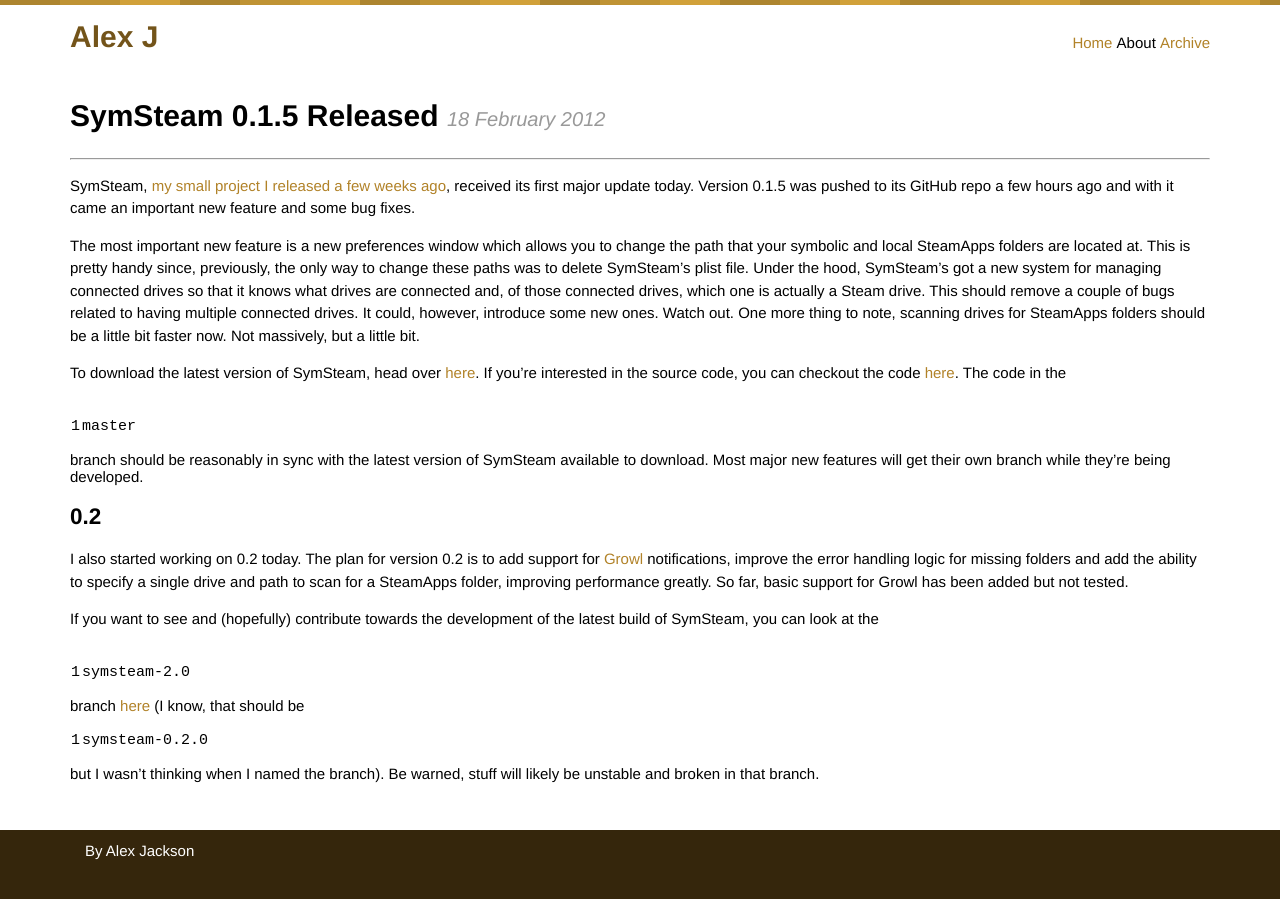
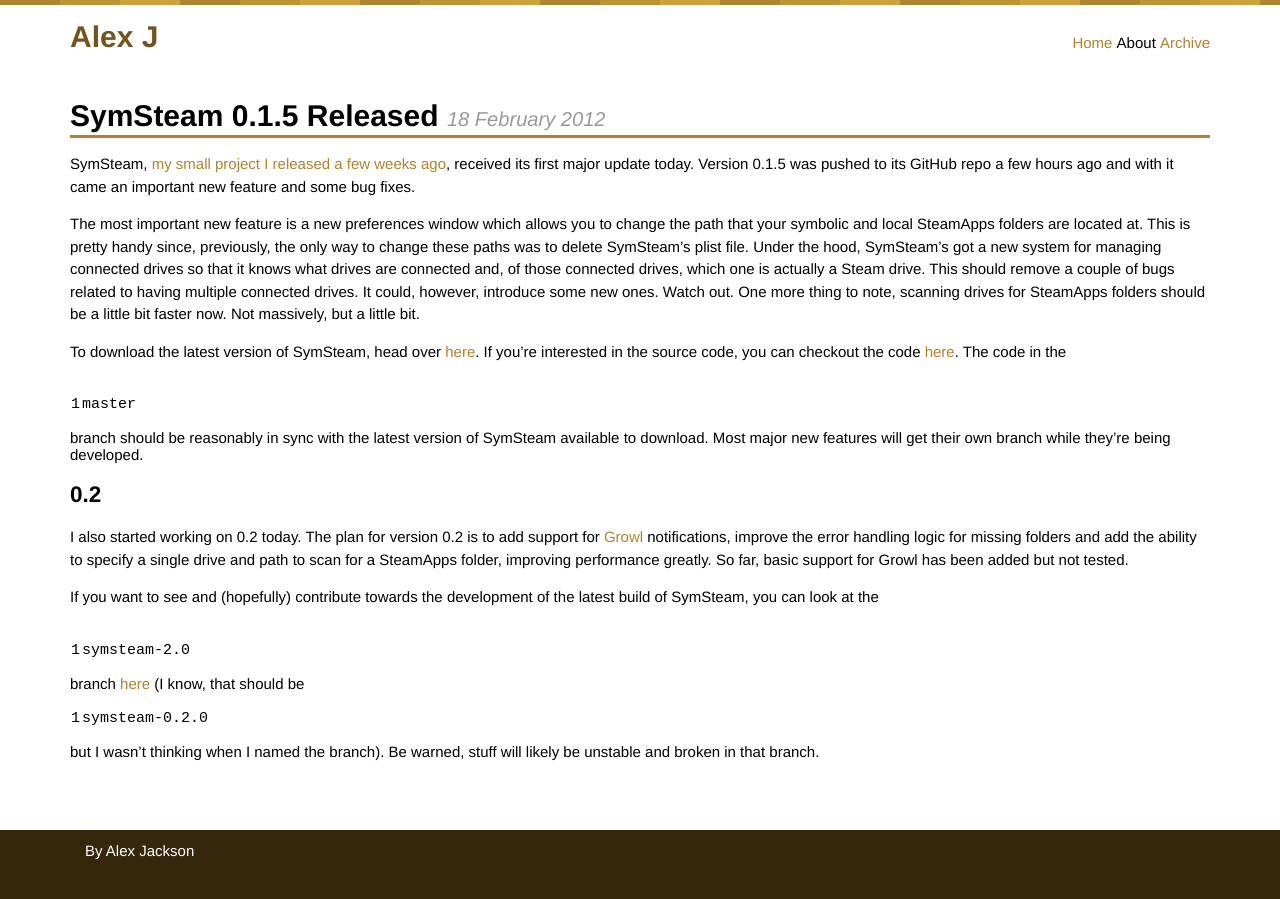
Before and after one commit to alexjohnj/alexjohnj, a Jekyll site: the page built from _posts/2012/02/2012-02-18-symsteam-0-1-5-released.markdown, in a window 1280 px wide. Built offline with Jekyll 4.4.1, drawn with Linux system fonts in a browser that asks for light colours; Markdown is read by kramdown in place of the engine named in the settings.

Commit message:
New design for post header separation.

```diff
--- a/_layouts/post.html
+++ b/_layouts/post.html
@@ -2,6 +2,7 @@
 layout: default
 ---
 
-<h1>{{ page.title }} <small>{{ page.date | date_to_long_string }}</small></h1>
-<hr>
+<div id="post-header-container">
+	<h1>{{ page.title }} <small>{{ page.date | date_to_long_string }}</small></h1>
+</div>
 {{ content }}
--- a/assets/styles/css/styles.css
+++ b/assets/styles/css/styles.css
@@ -433,15 +433,6 @@
     margin: 0;
     padding-top: 10px;
     padding-left: 1em; }
-  footer nav {
-    visibility: hidden;
-    display: none; }
-  @media handheld, only screen and (max-width: 320px) {
-    footer {
-      height: auto; }
-      footer nav {
-        visibility: visible;
-        display: block; } }
 
 .site-header {
   float: left; }
@@ -457,6 +448,11 @@
     .site-navigation {
       visibility: hidden;
       display: none; } }
+
+#post-header-container {
+  border-bottom: 3px #b18228 solid; }
+  #post-header-container h1 {
+    margin-bottom: 2px; }
 
 body {
   font-family: "Helvetica", "Arial", sans-serif;
--- a/assets/styles/sass/layout.scss
+++ b/assets/styles/sass/layout.scss
@@ -44,20 +44,6 @@
 		padding-top: 10px;
 		padding-left: 1em;
 	}
-
-	nav {
-		visibility: hidden;
-		display: none;
-	}
-
-	@media handheld, only screen and (max-width: 320px) {
-		height: auto;
-
-		nav {
-			visibility: visible;
-			display: block;
-		}
-	}
 }
 
 .site-header {
@@ -83,3 +69,11 @@
 		display: none;
 	}
 }
+
+#post-header-container{
+	border-bottom: 3px #b18228 solid;
+
+	h1 {
+		margin-bottom: 2px;
+	}
+}
```
